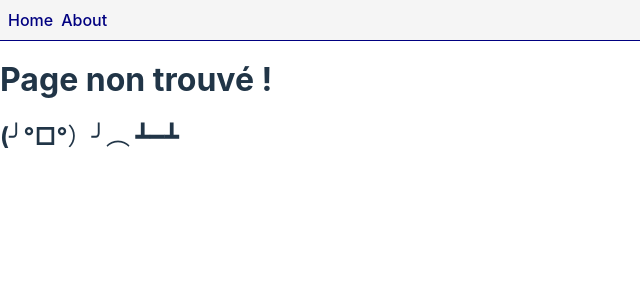
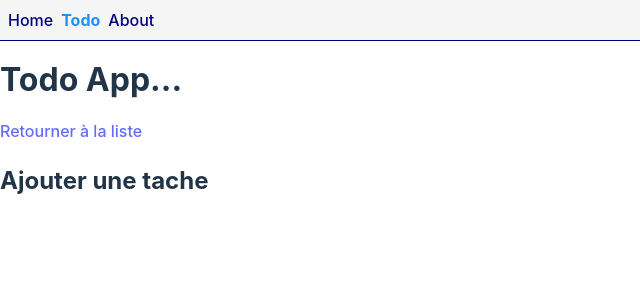
Before and after one commit to Formation-JS/BXL_JS2023_React_Demo09_Redux, a React (Vite) app: page /todo/add in a window 1280 px wide. Shown: the top 300 px of the page, without its empty margins (0-640 px from the left). Built offline with nearby package versions, Linux system fonts and the light colour scheme.

Commit message:
Pages for Todo 🐄

```diff
--- a/src/containers/header/header.jsx
+++ b/src/containers/header/header.jsx
@@ -17,6 +17,11 @@ const Header = () => {
                         </NavLink>
                     </li>
                     <li>
+                        <NavLink to='/todo' className={handleNavLinkStyle}>
+                            Todo
+                        </NavLink>
+                    </li>
+                    <li>
                         <NavLink to='/about' className={handleNavLinkStyle}>
                             About
                         </NavLink>
--- /dev/null
+++ b/src/pages/todo/pages/todo-add.page.jsx
@@ -0,0 +1,15 @@
+import { Link } from 'react-router-dom';
+
+
+const TodoAddPage = () => {
+
+    return (
+        <>
+            <Link to='/todo'>Retourner à la liste</Link>
+            <h2>Ajouter une tache</h2>
+        </>
+    );
+};
+
+
+export default TodoAddPage;
--- /dev/null
+++ b/src/pages/todo/pages/todo-list.page.jsx
@@ -0,0 +1,15 @@
+import { Link } from 'react-router-dom';
+
+
+const TodoListPage = () => {
+
+    return (
+        <>
+            <Link to='/todo/add'>Ajouter une nouvelle tache</Link>
+            <h2>Liste des taches</h2>
+        </>
+    );
+};
+
+
+export default TodoListPage;
--- /dev/null
+++ b/src/pages/todo/todo.page.jsx
@@ -0,0 +1,13 @@
+import { Outlet } from 'react-router-dom'
+
+const TodoPage = () => {
+
+    return (
+        <>
+            <h1>Todo App...</h1>
+            <Outlet />
+        </>
+    );
+};
+
+export default TodoPage;
--- a/src/routes.jsx
+++ b/src/routes.jsx
@@ -2,6 +2,9 @@ import App from './App.jsx';
 import AboutPage from './pages/about/about.page.jsx';
 import NotFoundPage from './pages/error/not-found.page.jsx';
 import HomePage from './pages/home/home.page.jsx';
+import TodoAddPage from './pages/todo/pages/todo-add.page.jsx';
+import TodoListPage from './pages/todo/pages/todo-list.page.jsx';
+import TodoPage from './pages/todo/todo.page.jsx';
 
 export const routes = [
     {
@@ -15,6 +18,20 @@ export const routes = [
             {
                 path: 'about',
                 element: <AboutPage />
+            },
+            {
+                path: 'todo',
+                element: <TodoPage />,
+                children: [
+                    {
+                        index : true,
+                        element: <TodoListPage />
+                    },
+                    {
+                        path: 'add',
+                        element: <TodoAddPage />
+                    }
+                ]
             }
         ]
     },
```
